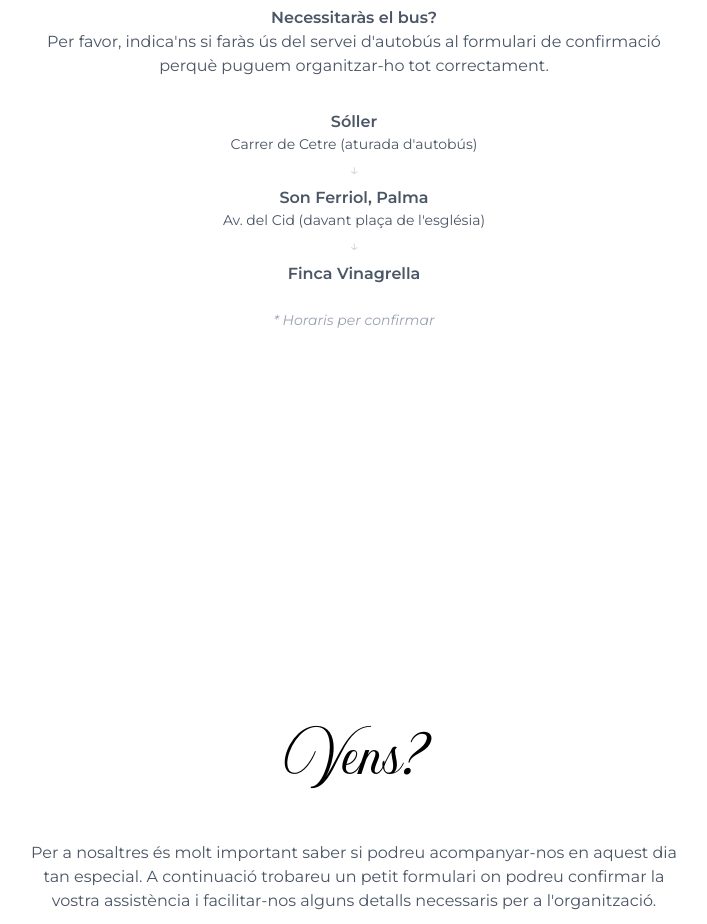
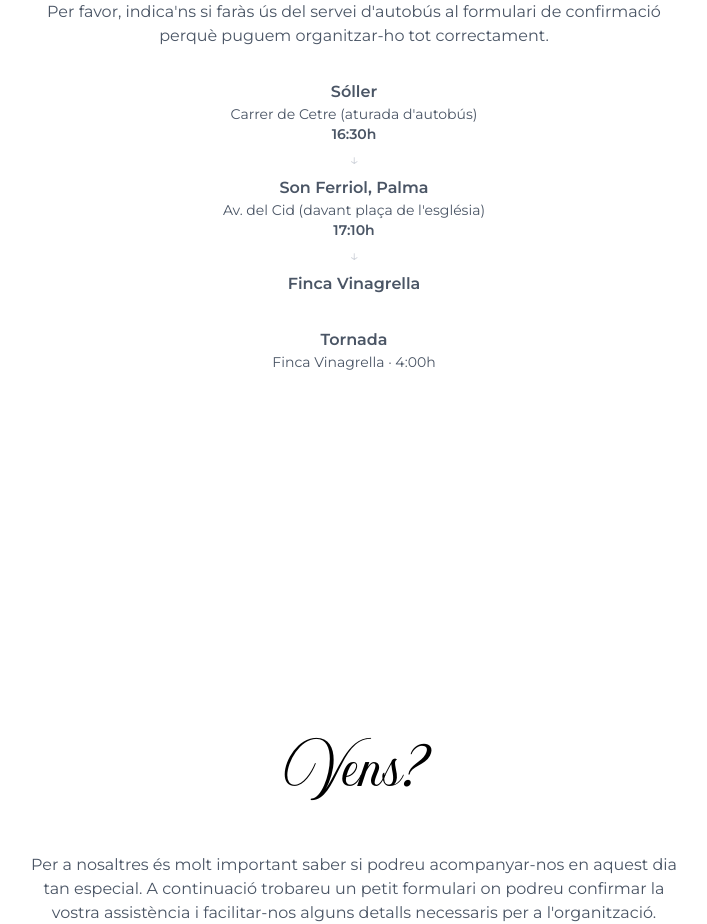
Before and after one commit to xiscosc/alborts, a SvelteKit app: page / in a window 1280 px wide. Shown: the part 4200-5124 px from the top of the page, without its empty margins (286-993 px from the left). Built offline with nearby package versions, Linux system fonts and the light colour scheme.

Commit message:
Add bus schedule times to transport section
Replace "horaris per confirmar" with confirmed departure times for
Sóller (16:30h) and Son Ferriol (17:10h), and add a return time of
4:00h from Finca Vinagrella.

```diff
--- a/src/routes/+page.svelte
+++ b/src/routes/+page.svelte
@@ -139,16 +139,21 @@
       <div class="text-center">
         <p class="font-semibold">Sóller</p>
         <p class="text-sm">Carrer de Cetre (aturada d'autobús)</p>
+        <p class="text-sm font-semibold">16:30h</p>
       </div>
       <span class="text-gray-300">&#8595;</span>
       <div class="text-center">
         <p class="font-semibold">Son Ferriol, Palma</p>
         <p class="text-sm">Av. del Cid (davant plaça de l'església)</p>
+        <p class="text-sm font-semibold">17:10h</p>
       </div>
       <span class="text-gray-300">&#8595;</span>
       <p class="font-semibold">Finca Vinagrella</p>
     </div>
-    <p class="mt-6 text-sm text-gray-400 italic">* Horaris per confirmar</p>
+    <div class="mt-8 text-gray-600">
+      <p class="font-semibold">Tornada</p>
+      <p class="text-sm">Finca Vinagrella · 4:00h</p>
+    </div>
     <enhanced:img
       src="$lib/assets/coco_bus.png"
       alt="Transport"
```
